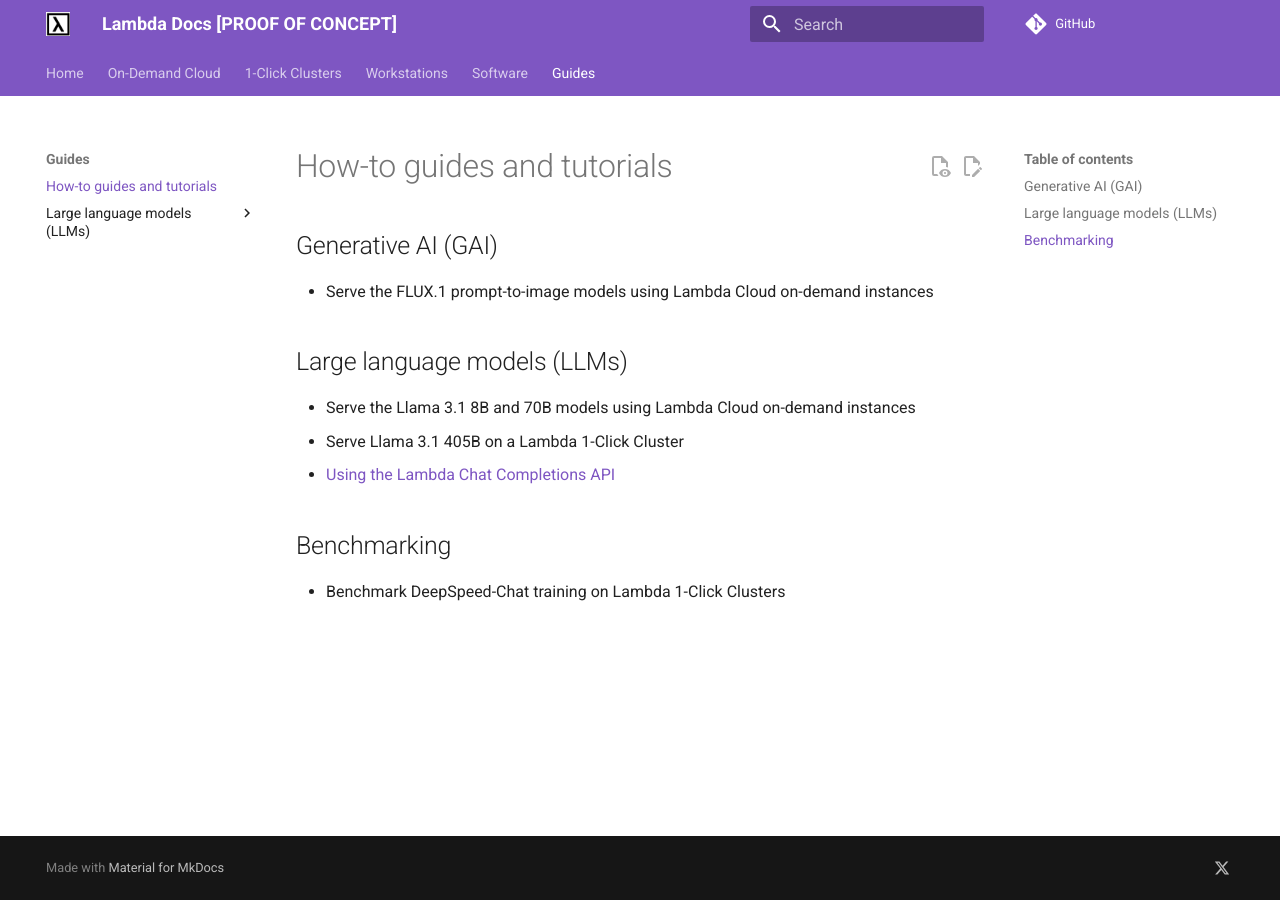
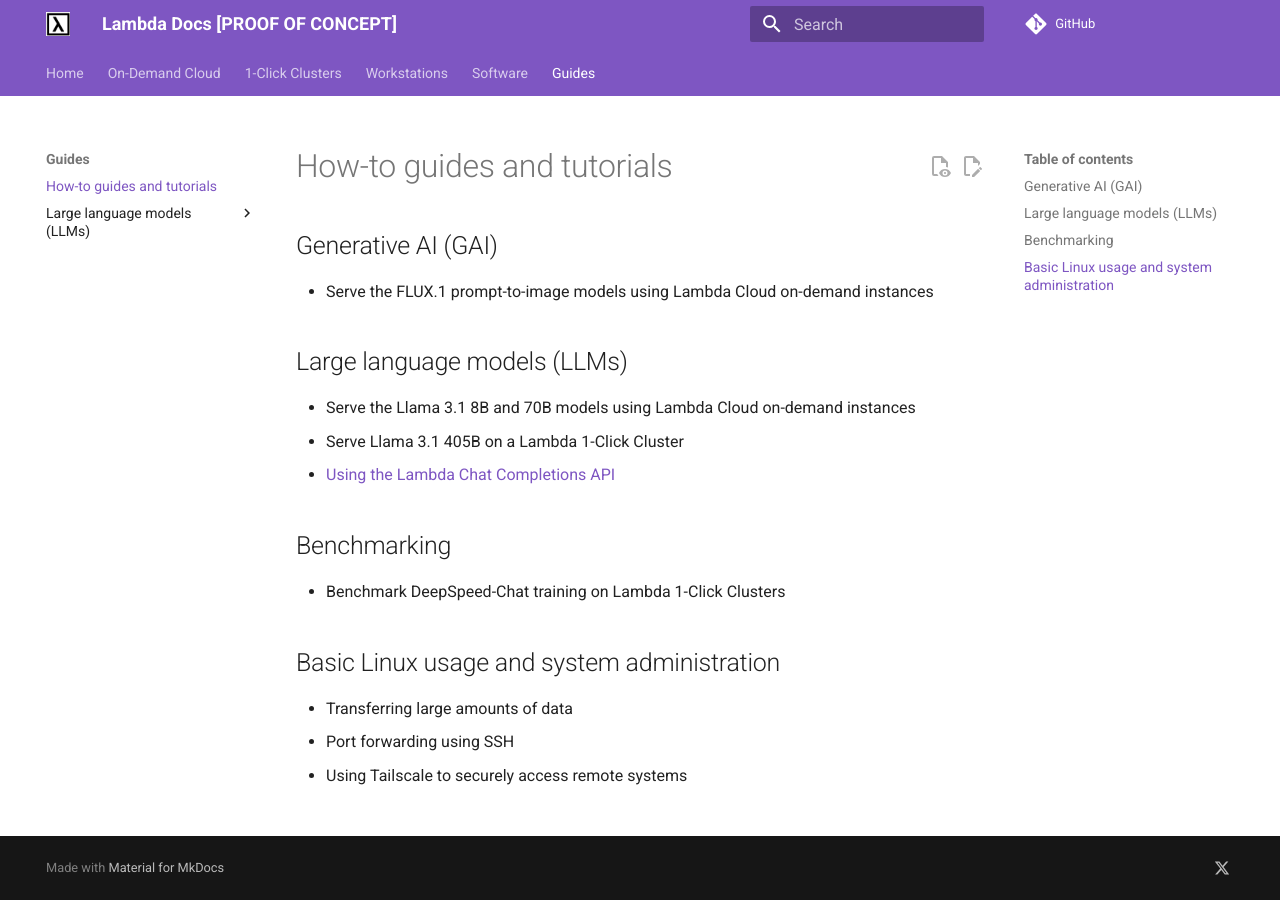
Before and after one commit to cbrownstein-lambda/lambda-docs-mkdocs, an MkDocs documentation site: the page built from docs/guides/index.md, in a window 1280 px wide. Built offline with MkDocs 1.6.1 and Material for MkDocs 9.7.7, drawn with Linux system fonts in a browser that asks for light colours; a script that is not in the unit is left out; comment, search, counter and statistics services are not loaded.

Commit message:
Add example list of guides

```diff
--- a/docs/guides/index.md
+++ b/docs/guides/index.md
@@ -14,3 +14,9 @@
 ## Benchmarking
 
 - Benchmark DeepSpeed-Chat training on Lambda 1-Click Clusters
+
+## Basic Linux usage and system administration
+
+- Transferring large amounts of data
+- Port forwarding using SSH
+- Using Tailscale to securely access remote systems
```
